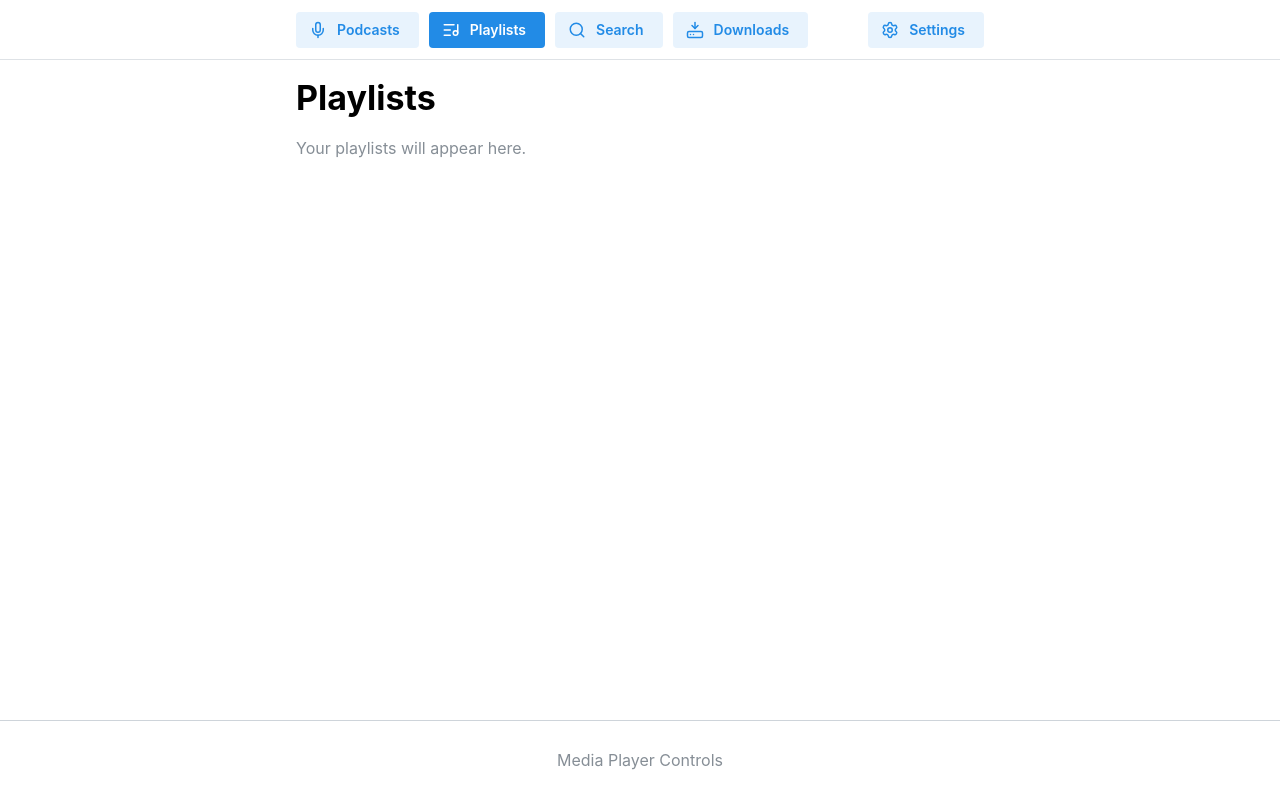
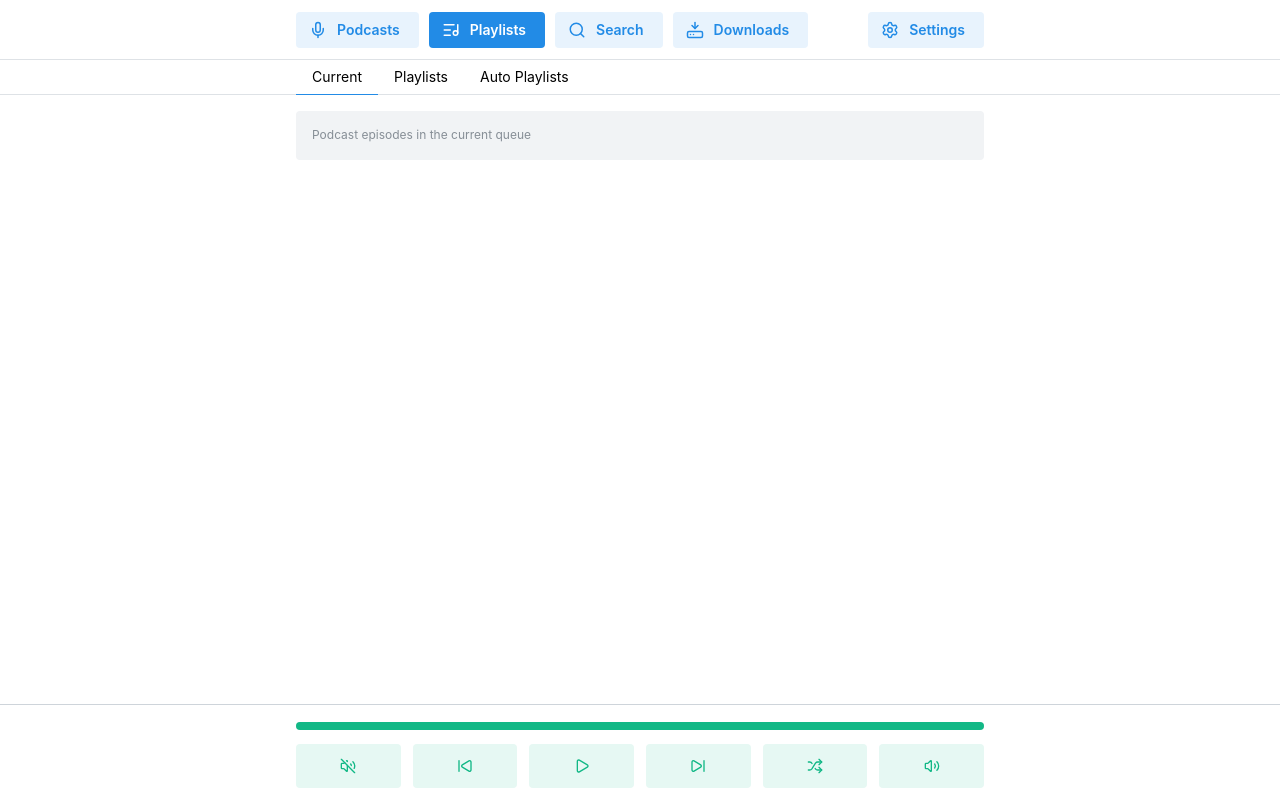
Before and after one commit to chris-hammond-ross/pi-podcast, a React (Vite) app in the folder client/: page /playlists in a window 1280 px wide. Built offline with nearby package versions, Linux system fonts and the light colour scheme; no server answers.

Commit message:
Began the initial addition of the MediaPlayer component, and setup the initial Playlist page component with tabbing and explainer text

```diff
--- /dev/null
+++ b/client/src/components/MediaPlayer.tsx
@@ -0,0 +1,95 @@
+import { Container, Group, Stack, ActionIcon, Slider } from '@mantine/core';
+import { useHover } from '@mantine/hooks';
+import { Play, SkipBack, SkipForward, VolumeOff, Shuffle, Volume2 } from 'lucide-react';
+import { useMediaPlayer } from '../contexts';
+
+function MediaPlayer() {
+	const { hovered, ref } = useHover();
+	const {
+		// State
+		isPlaying,
+		isPaused,
+		isLoading,
+		position,        // Current position in seconds
+		duration,        // Total duration in seconds
+		volume,          // 0-100
+		currentEpisode,  // { id, title, subscription_id, duration } | null
+		mpvConnected,    // Whether MPV is connected
+		error,           // Error message if any
+
+		// Computed
+		progress,        // 0-100 percentage
+
+		// Actions
+		play,            // (episodeId: number) => Promise<void>
+		pause,           // () => Promise<void>
+		resume,          // () => Promise<void>
+		togglePlayPause, // () => Promise<void>
+		stop,            // () => Promise<void>
+		seekTo,          // (position: number) => Promise<void>
+		seekRelative,    // (offset: number) => Promise<void>
+		setVolume,       // (volume: number) => Promise<void>
+		refreshStatus,   // () => Promise<void>
+	} = useMediaPlayer();
+
+	console.log(isPlaying);
+	console.log(isPaused);
+	console.log(isLoading);
+	console.log(position);
+	console.log(duration);
+	console.log(volume);
+	console.log(currentEpisode);
+	console.log(mpvConnected);
+	console.log(error);
+	console.log(progress);
+	console.log(play);
+	console.log(pause);
+	console.log(resume);
+	console.log(togglePlayPause);
+	console.log(stop);
+	console.log(seekTo);
+	console.log(seekRelative);
+	console.log(setVolume);
+	console.log(refreshStatus);
+
+	return (
+		<Container size="sm" px="md" py="xs" w="100%">
+			<Stack gap="xs" w="100%">
+				<Slider
+					color='teal'
+					value={volume}
+					onChangeEnd={setVolume}
+					ref={ref}
+					styles={{
+						thumb: {
+							transition: 'opacity 150ms ease',
+							opacity: hovered ? 1 : 0,
+						},
+					}}
+				/>
+				<Group gap="sm" grow>
+					<ActionIcon variant="light" color="teal" size="xl" aria-label="Mute">
+						<VolumeOff size={16} />
+					</ActionIcon>
+					<ActionIcon variant="light" color="teal" size="xl" aria-label="Previous">
+						<SkipBack size={16} />
+					</ActionIcon>
+					<ActionIcon variant="light" color="teal" size="xl" aria-label="Play">
+						<Play size={16} />
+					</ActionIcon>
+					<ActionIcon variant="light" color="teal" size="xl" aria-label="Next">
+						<SkipForward size={16} />
+					</ActionIcon>
+					<ActionIcon variant="light" color="teal" size="xl" aria-label="Shuffle">
+						<Shuffle size={16} />
+					</ActionIcon>
+					<ActionIcon variant="light" color="teal" size="xl" aria-label="Volume">
+						<Volume2 size={16} />
+					</ActionIcon>
+				</Group>
+			</Stack>
+		</Container>
+	);
+}
+
+export default MediaPlayer;
--- a/client/src/components/index.ts
+++ b/client/src/components/index.ts
@@ -8,3 +8,4 @@ export { default as PodcastSearch } from './PodcastSearch';
 export { default as SubscribeModal } from './SubscribeModal';
 export { default as PodcastDetailModal } from './PodcastDetailModal';
 export { default as EpisodeDetailModal } from './EpisodeDetailModal';
+export { default as MediaPlayer } from './MediaPlayer';
--- a/client/src/index.css
+++ b/client/src/index.css
@@ -1,6 +1,6 @@
 :root {
 	--header-height: 60px;
-	--media-control-height: 80px;
+	--media-control-height: 96px;
 	--main-content-offset: calc(var(--header-height) + var(--media-control-height));
 	--main-content-height: calc(100svh - var(--main-content-offset));
 }
--- a/client/src/layout/AppLayout.tsx
+++ b/client/src/layout/AppLayout.tsx
@@ -3,6 +3,7 @@ import { Mic, ListMusic, Search, Settings, HardDriveDownload } from 'lucide-reac
 import { useNavigate, useLocation, Outlet } from 'react-router-dom';
 import { useMediaQuery } from '@mantine/hooks';
 import { useDownloadContext } from '../contexts';
+import { MediaPlayer } from '../components';
 
 function AppLayout() {
 	const navigate = useNavigate();
@@ -75,22 +76,22 @@ function AppLayout() {
 			<Group
 				justify="center"
 				align="center"
-				p={isMobile ? 8 : 16}
 				style={{
 					position: 'fixed',
 					bottom: 0,
 					left: 0,
 					right: 0,
-					height: rem(80),
+					height: "var(--media-control-height)",
 					backgroundColor: 'var(--mantine-color-body)',
 					borderTop: `${rem(1)} solid var(--mantine-color-default-border)`,
 					zIndex: 100,
 				}}
 			>
 				{/* Media player placeholder */}
-				<div style={{ color: 'var(--mantine-color-dimmed)' }}>
+				{/*<div style={{ color: 'var(--mantine-color-dimmed)' }}>
 					Media Player Controls
-				</div>
+				</div>*/}
+				<MediaPlayer />
 			</Group>
 		</AppShell>
 	);
--- a/client/src/pages/Playlists.tsx
+++ b/client/src/pages/Playlists.tsx
@@ -1,13 +1,75 @@
-import { Container, Title, Text } from '@mantine/core';
+import {
+	Container,
+	Stack,
+	Tabs,
+	ScrollArea,
+	Card,
+	Text
+} from '@mantine/core';
 
 function Playlists() {
 	return (
-		<Container size="sm" py="md">
-			<Title order={1} mb="md">
-				Playlists
-			</Title>
-			<Text c="dimmed">Your playlists will appear here.</Text>
-		</Container>
+		<Tabs
+			defaultValue="queue"
+			style={{
+				display: 'flex',
+				flexDirection: 'column',
+				height: 'var(--main-content-height)'
+			}}
+		>
+			<Container size="sm" style={{ width: '100%' }}>
+				<Tabs.List justify='flex-start'>
+					<Tabs.Tab size="xl" value="queue">
+						Current
+					</Tabs.Tab>
+					<Tabs.Tab value="playlists">
+						Playlists
+					</Tabs.Tab>
+					<Tabs.Tab value="auto">
+						Auto Playlists
+					</Tabs.Tab>
+				</Tabs.List>
+				<div
+					style={{
+						position: "absolute",
+						left: "0",
+						marginTop: "-1px",
+						zIndex: "-1",
+						height: "1px",
+						width: "100vw",
+						backgroundColor: "var(--tab-border-color)"
+					}}
+				>
+					&nbsp;
+				</div>
+			</Container>
+
+			<ScrollArea
+				style={{ flex: 1 }}
+				scrollbars="y"
+				scrollbarSize={4}
+			>
+				<Container size="sm" py="md">
+					<Stack gap="xl">
+						<Tabs.Panel value="queue">
+							<Card>
+								<Text size='xs' c="dimmed">Podcast episodes in the current queue</Text>
+							</Card>
+						</Tabs.Panel>
+						<Tabs.Panel value="playlists">
+							<Card>
+								<Text size='xs' c="dimmed">Your saved custom playlists</Text>
+							</Card>
+						</Tabs.Panel>
+						<Tabs.Panel value="auto">
+							<Card>
+								<Text size='xs' c="dimmed">Auto generated playlists created from your podcasts</Text>
+							</Card>
+						</Tabs.Panel>
+					</Stack>
+				</Container>
+			</ScrollArea>
+		</Tabs>
 	);
 }
 
```
